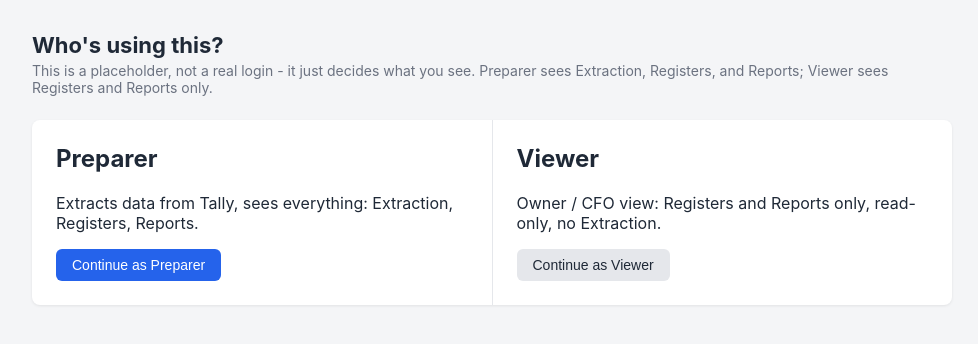
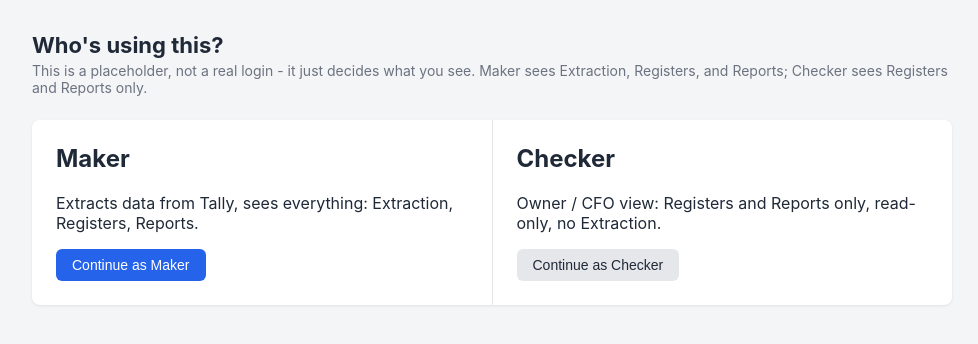
Before and after one commit to modis1806-sudo/AR-MIS-AUTOMATION_SPEC, a Flask app: page /choose-role in a window 1280 px wide. Shown: the top 344 px of the page, without its empty margins (148-1126 px from the left). Run offline with Flask 3, Linux system fonts and the light colour scheme.

Commit message:
Rename roles Preparer/Viewer to Maker/Checker; drop password-login permanently
Client's explicit, permanent decision: no password-based login for this
project, ever - not deferred as future work. This supersedes design doc
item 11's original "real login is non-negotiable" requirement, recorded
in docs/registers_and_reporting_design.md (item 11 updated, new Open
Item 14) rather than silently dropped.

In its place, the existing session-based role picker (no password, built
earlier this session as a deliberate placeholder) is renamed to standard
Maker/Checker terminology and kept permanently as the access-control
mechanism: Maker keeps full access (Extraction, Registers, Reports),
Checker keeps the same read-only Registers+Reports scope the old Viewer
role had, with Extraction still genuinely blocked server-side, not just
hidden from the nav. This is a rename only - no new approval workflow.

Mechanical rename across ROLES dict, requires_role() calls, templates,
and docstrings; role literals and test names updated to match ("maker"/
"checker"). Verified visually: role picker, Maker home page (full nav),
and Checker home page (Registers/Reports nav only, Extraction absent)
all render correctly with the new labels.

Co-Authored-By: Claude Sonnet 5 <noreply@anthropic.com>
Claude-Session: https://claude.ai/code/session_0133U5yfcuQ9VS6C1rZLtZfx

```diff
--- a/ar_mis/models.py
+++ b/ar_mis/models.py
@@ -189,7 +189,7 @@ class WeeklyMovementRow:
     """Design doc item 15's Weekly Movement Register — one row per
     week-ending date, portfolio-wide (every branch combined, matching
     Total AR's own scope on the AR Snapshot dashboard). Append-only
-    stored history (Open Item 4's resolution): a Preparer explicitly
+    stored history (Open Item 4's resolution): a Maker explicitly
     records the current position as a given week's row, and it is kept
     exactly as computed forever after — never silently recomputed, even
     if later corrections would change the answer. `recorded_at` is the
--- a/ar_mis/storage.py
+++ b/ar_mis/storage.py
@@ -288,7 +288,7 @@ CREATE TABLE IF NOT EXISTS extraction_log (
 """,
     # Design doc item 15's Weekly Movement Register, resolved this session
     # as append-only stored history (Open Item 4): each week's row is
-    # computed once, by a Preparer explicitly recording the current
+    # computed once, by a Maker explicitly recording the current
     # portfolio position, and kept as-is forever after - never silently
     # recomputed or overwritten, which is exactly what week_ending as the
     # PRIMARY KEY enforces (a second attempt to record the same week fails
--- a/ar_mis/webapp/app.py
+++ b/ar_mis/webapp/app.py
@@ -1,22 +1,23 @@
 """Local web application: Extraction (Branch Master, Test Extraction,
-Discover Companies, Manual Upload - all Preparer-only), Registers (the
+Discover Companies, Manual Upload - all Maker-only), Registers (the
 Sales & DN, Credit Note, and Receipt & Journal registers plus Customer
-Master, viewable by anyone), and Reports (still a placeholder - the
-report catalog itself, docs/registers_and_reporting_design.md item 15,
-is separately pending).
+Master, viewable by anyone), and Reports (the full report catalog,
+docs/registers_and_reporting_design.md item 15).
 
 Runs on localhost only, matching the spec's LAN-only/no-cloud-dependency
 framing - this is an internal single-operator tool, not a public service.
 
-Role gating is a deliberate PLACEHOLDER, not real security (client's
-explicit choice - see docs/registers_and_reporting_design.md's role
-decision): a role picker sets a plain session value with no password
-behind it, so it hides the Extraction section from a Viewer (you/CFO)
-in the UI and blocks its routes server-side, but anyone with access to
-this machine can still pick "Preparer" themselves. Real login (item 11,
-"non-negotiable" once the full AR team is using this) is separate,
-later work - this only needs to hold up while it's the client's own
-team testing on a private machine.
+Role gating uses a plain session value with no password behind it - a
+Maker/Checker picker, not real authentication. This is a **permanent**
+decision, not a stopgap awaiting a later login system: the client
+explicitly chose to leave password-based login out of the project (see
+docs/registers_and_reporting_design.md's Open Items, which also records
+that this deliberately supersedes item 11's original "real login is
+non-negotiable" requirement). It hides the Extraction section from a
+Checker (you/CFO) in the UI and blocks its routes server-side, so a
+Checker genuinely cannot reach Extraction - but anyone with access to
+this machine can still pick "Maker" themselves, since nothing checks who
+is actually sitting at the keyboard. That is accepted, not overlooked.
 """
 from __future__ import annotations
 
@@ -58,8 +59,8 @@ from ar_mis.tally_client import CompanyMismatchError, TallyClient, TallyConnecti
 from ar_mis.weekly_movement import attach_trends, build_weekly_movement_row
 
 ROLES = {
-    "preparer": "Preparer",
-    "viewer": "Viewer",
+    "maker": "Maker",
+    "checker": "Checker",
 }
 
 
@@ -90,11 +91,11 @@ def create_app(db_path: str = "data/ar_mis.db") -> Flask:
         }
 
     def requires_role(role: str):
-        """Route-level enforcement of the role placeholder described in
-        this module's docstring - the nav already hides Extraction links
-        from a Viewer, but a link being hidden is not the same as a route
+        """Route-level enforcement of the role gating described in this
+        module's docstring - the nav already hides Extraction links from
+        a Checker, but a link being hidden is not the same as a route
         being blocked, and the client was explicit that Extraction must
-        not be reachable by a Viewer at all, not just tucked out of the
+        not be reachable by a Checker at all, not just tucked out of the
         menu.
         """
 
@@ -137,7 +138,7 @@ def create_app(db_path: str = "data/ar_mis.db") -> Flask:
         return render_template("home.html", branch_count=branch_count, freshness=freshness)
 
     @app.route("/branches")
-    @requires_role("preparer")
+    @requires_role("maker")
     def branches_list():
         store = get_store()
         branches = store.list_branches()
@@ -145,7 +146,7 @@ def create_app(db_path: str = "data/ar_mis.db") -> Flask:
         return render_template("branches_list.html", branches=branches)
 
     @app.route("/branches/new", methods=["GET", "POST"])
-    @requires_role("preparer")
+    @requires_role("maker")
     def branch_new():
         if request.method == "POST":
             branch_id = request.form.get("branch_id", "").strip()
@@ -184,7 +185,7 @@ def create_app(db_path: str = "data/ar_mis.db") -> Flask:
         return render_template("branch_form.html", branch=None, prefill=prefill)
 
     @app.route("/branches/<branch_id>/edit", methods=["GET", "POST"])
-    @requires_role("preparer")
+    @requires_role("maker")
     def branch_edit(branch_id):
         store = get_store()
         existing = store.get_branch(branch_id)
@@ -216,7 +217,7 @@ def create_app(db_path: str = "data/ar_mis.db") -> Flask:
         return render_template("branch_form.html", branch=existing)
 
     @app.route("/branches/<branch_id>/delete", methods=["POST"])
-    @requires_role("preparer")
+    @requires_role("maker")
     def branch_delete(branch_id):
         store = get_store()
         store.delete_branch(branch_id)
@@ -225,7 +226,7 @@ def create_app(db_path: str = "data/ar_mis.db") -> Flask:
         return redirect(url_for("branches_list"))
 
     @app.route("/test-extraction", methods=["GET", "POST"])
-    @requires_role("preparer")
+    @requires_role("maker")
     def test_extraction():
         store = get_store()
         branches = store.list_branches()
@@ -315,7 +316,7 @@ def create_app(db_path: str = "data/ar_mis.db") -> Flask:
         )
 
     @app.route("/discover", methods=["GET", "POST"])
-    @requires_role("preparer")
+    @requires_role("maker")
     def discover_companies():
         """Asks Tally what companies are open right now, so a company name
         can be picked rather than typed from memory - the source of a real
@@ -361,7 +362,7 @@ def create_app(db_path: str = "data/ar_mis.db") -> Flask:
         )
 
     @app.route("/customers/reconcile", methods=["POST"])
-    @requires_role("preparer")
+    @requires_role("maker")
     def customers_reconcile():
         party_id = request.form.get("party_id", "")
         branch_id = request.form.get("branch_id", "")
@@ -391,7 +392,7 @@ def create_app(db_path: str = "data/ar_mis.db") -> Flask:
             return raw.decode("utf-16")
 
     @app.route("/manual-upload", methods=["GET", "POST"])
-    @requires_role("preparer")
+    @requires_role("maker")
     def manual_upload():
         store = get_store()
         branches = store.list_branches()
@@ -764,7 +765,7 @@ def create_app(db_path: str = "data/ar_mis.db") -> Flask:
     def weekly_movement_report():
         """Design doc item 15's fifth report - unlike every other report in
         this app, this one does NOT recompute live: it lists whatever weeks
-        a Preparer has explicitly recorded (append-only, Open Item 4's
+        a Maker has explicitly recorded (append-only, Open Item 4's
         resolution), oldest first, with a week-over-week trend indicator
         next to each top-line figure.
         """
@@ -780,10 +781,10 @@ def create_app(db_path: str = "data/ar_mis.db") -> Flask:
         )
 
     @app.route("/reports/weekly-movement/record", methods=["POST"])
-    @requires_role("preparer")
+    @requires_role("maker")
     def weekly_movement_record():
         """Recording a week is a one-way door by design (append-only
-        history, per WeeklyMovementRow's own docstring) - a Preparer picks
+        history, per WeeklyMovementRow's own docstring) - a Maker picks
         the week_ending to record, the current portfolio position as of
         that date is computed exactly like the AR Snapshot dashboard does,
         and it's then locked in. A week already recorded is refused with a
--- a/ar_mis/webapp/templates/base.html
+++ b/ar_mis/webapp/templates/base.html
@@ -87,13 +87,13 @@
     <a class="brand" href="{{ url_for('home') }}">AR MIS Pipeline</a>
     {% if session.role %}
     <div class="role-indicator">
-      Viewing as <strong>{{ "Preparer" if session.role == "preparer" else "Viewer" }}</strong>
+      Viewing as <strong>{{ "Maker" if session.role == "maker" else "Checker" }}</strong>
       <a href="{{ url_for('choose_role') }}">Switch</a>
     </div>
     {% endif %}
   </div>
   <nav class="grouped">
-    {% if session.role == "preparer" %}
+    {% if session.role == "maker" %}
     <div>
       <span class="nav-group-label">Extraction</span>
       <a href="{{ url_for('branches_list') }}">Branch Master</a>
--- a/ar_mis/webapp/templates/choose_role.html
+++ b/ar_mis/webapp/templates/choose_role.html
@@ -5,23 +5,23 @@
 <h1>Who's using this?</h1>
 <p class="subtitle">
   This is a placeholder, not a real login - it just decides what you see.
-  Preparer sees Extraction, Registers, and Reports; Viewer sees Registers
+  Maker sees Extraction, Registers, and Reports; Checker sees Registers
   and Reports only.
 </p>
 <div class="card role-cards">
   <form method="post" class="role-card">
-    <input type="hidden" name="role" value="preparer">
+    <input type="hidden" name="role" value="maker">
     <input type="hidden" name="next" value="{{ next or '' }}">
-    <h2>Preparer</h2>
+    <h2>Maker</h2>
     <p>Extracts data from Tally, sees everything: Extraction, Registers, Reports.</p>
-    <button class="btn" type="submit">Continue as Preparer</button>
+    <button class="btn" type="submit">Continue as Maker</button>
   </form>
   <form method="post" class="role-card">
-    <input type="hidden" name="role" value="viewer">
+    <input type="hidden" name="role" value="checker">
     <input type="hidden" name="next" value="{{ next or '' }}">
-    <h2>Viewer</h2>
+    <h2>Checker</h2>
     <p>Owner / CFO view: Registers and Reports only, read-only, no Extraction.</p>
-    <button class="btn secondary" type="submit">Continue as Viewer</button>
+    <button class="btn secondary" type="submit">Continue as Checker</button>
   </form>
 </div>
 {% endblock %}
--- a/ar_mis/webapp/templates/customers_list.html
+++ b/ar_mis/webapp/templates/customers_list.html
@@ -10,7 +10,7 @@
 <div class="table-scroll">
 <table>
   <thead>
-    <tr><th>Party</th><th>Branch</th><th>Pre-MIS Outstanding</th><th>Last Reconciled On</th><th>Last Reconciled By</th>{% if session.role == "preparer" %}<th>Mark Reconciled</th>{% endif %}</tr>
+    <tr><th>Party</th><th>Branch</th><th>Pre-MIS Outstanding</th><th>Last Reconciled On</th><th>Last Reconciled By</th>{% if session.role == "maker" %}<th>Mark Reconciled</th>{% endif %}</tr>
   </thead>
   <tbody>
   {% for r in rows %}
@@ -20,7 +20,7 @@
       <td>{{ r['pre_mis_outstanding'] }}</td>
       <td>{% if r['last_reconciled_on'] %}{{ r['last_reconciled_on'] }}{% else %}<span class="pill fail">Never</span>{% endif %}</td>
       <td>{{ r['last_reconciled_by'] or '—' }}</td>
-      {% if session.role == "preparer" %}
+      {% if session.role == "maker" %}
       <td>
         <form method="post" action="{{ url_for('customers_reconcile') }}" style="display:flex; gap:6px;">
           <input type="hidden" name="party_id" value="{{ r['party_id'] }}">
--- a/ar_mis/webapp/templates/home.html
+++ b/ar_mis/webapp/templates/home.html
@@ -6,7 +6,7 @@
 
 {% include "_freshness.html" %}
 
-{% if session.role == "preparer" %}
+{% if session.role == "maker" %}
 <div class="card">
   <h2 style="margin-top:0;">Status</h2>
   <p>{{ branch_count }} branch(es) configured in Branch Master.</p>
@@ -29,7 +29,7 @@
 {% else %}
 <div class="card">
   <h2 style="margin-top:0;">Registers &amp; Reports</h2>
-  <p>Extraction is handled by your team's preparer. From here you can look at the registers themselves or the reports built from them.</p>
+  <p>Extraction is handled by your team's maker. From here you can look at the registers themselves or the reports built from them.</p>
   <a class="btn" href="{{ url_for('sales_dn_register') }}">Sales &amp; DN Register</a>
   <a class="btn secondary" href="{{ url_for('reports_home') }}">Reports</a>
 </div>
--- a/ar_mis/webapp/templates/weekly_movement.html
+++ b/ar_mis/webapp/templates/weekly_movement.html
@@ -6,7 +6,7 @@
 
 {% include "_freshness.html" %}
 
-{% if session.role == "preparer" %}
+{% if session.role == "maker" %}
 <div class="card" style="margin-bottom:20px;">
   <h2 style="margin-top:0;">Record this week's position</h2>
   <p>Computes the current portfolio position as of the date below and locks it in as that week's row. A week already recorded can't be recorded again.</p>
--- a/ar_mis/weekly_movement.py
+++ b/ar_mis/weekly_movement.py
@@ -5,7 +5,7 @@ the portfolio's big numbers over time so a trend is visible, not just a
 single as-of-date snapshot.
 
 Resolved this session (design doc Open Item 4): **append-only stored
-history**, not live recompute. A Preparer explicitly records the current
+history**, not live recompute. A Maker explicitly records the current
 position as a given week's row (ar_mis.storage.Store.record_weekly_movement),
 and that row is kept exactly as computed forever after - even if a later
 correction to the underlying data would produce a different answer for
```
Also changed, not shown: docs/registers_and_reporting_design.md (+27 -11 lines), tests/test_webapp.py (+29 -29 lines).
